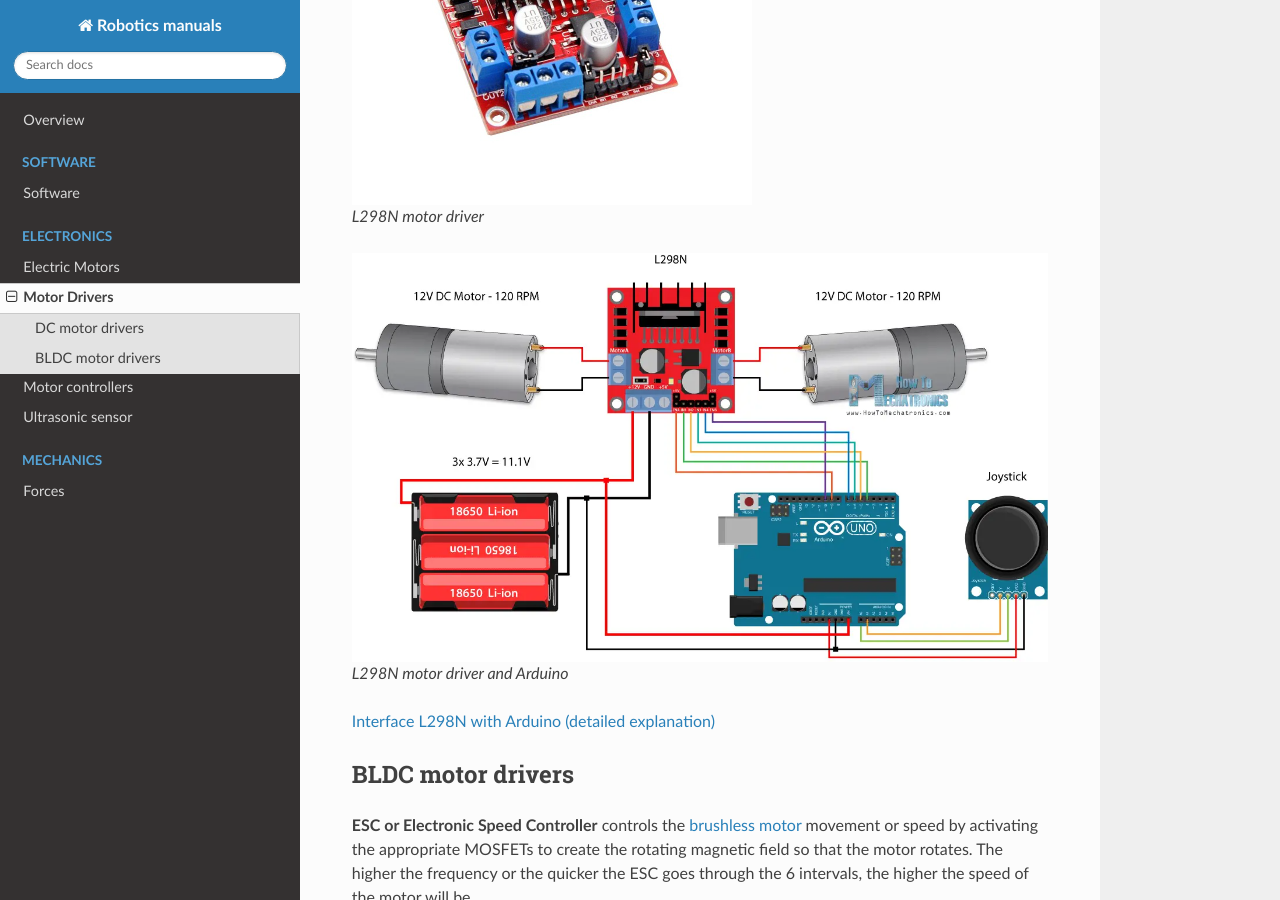
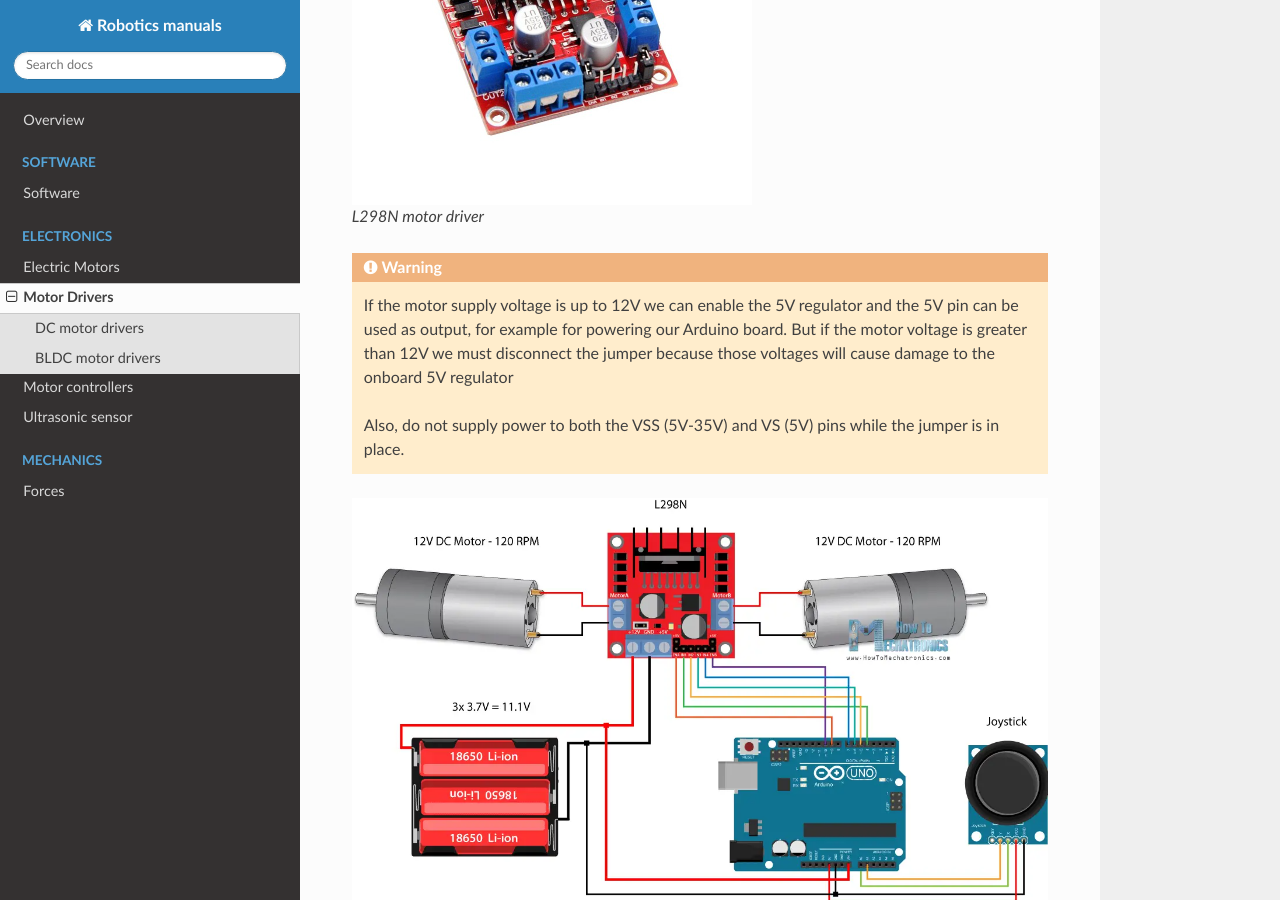
Before and after one commit to jevgenik/manuals, a Sphinx documentation site: the page built from source/files/electronics/motors_and_actuators/motor_drivers.rst, in a window 1280 px wide and 900 px high, scrolled down 459 px. Built offline with Sphinx 7.4.7 and the Read the Docs theme 2.0.0, drawn with Linux system fonts in a browser that asks for light colours.

Commit message:
motor driver

```diff
--- a/source/files/electronics/motors_and_actuators/motor_drivers.rst
+++ b/source/files/electronics/motors_and_actuators/motor_drivers.rst
@@ -13,6 +13,13 @@ is a circuit that drives the :ref:`motor <electric_motors>` with higher current
    :width: 400
 
    L298N motor driver
+
+.. warning::
+   If the motor supply voltage is up to 12V we can enable the 5V regulator and the 5V pin can be used as output,
+   for example for powering our Arduino board. But if the motor voltage is greater than 12V we must disconnect
+   the jumper because those voltages will cause damage to the onboard 5V regulator
+
+   Also, do not supply power to both the VSS (5V-35V) and VS (5V) pins while the jumper is in place.
 
 .. figure:: ../../images/electronics/motor_driver_and_arduino.png
    :alt: Motor driver L298N and Arduino
```
Also changed, not shown: 5 other files.
